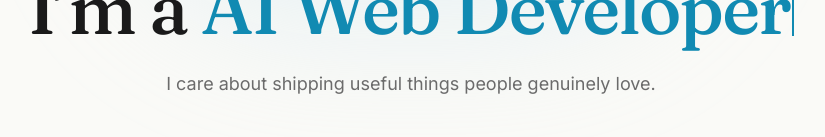
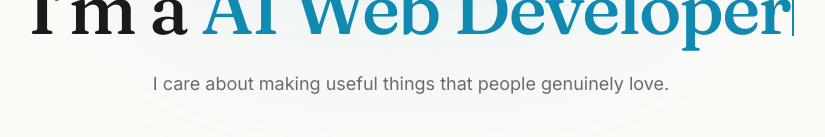
Before and after one commit to Afifrifaie/mywebsite, a Next.js app: page / in a window 1280 px wide. Shown: the part 380-517 px from the top of the page, without its empty margins (229-1054 px from the left). Built offline with nearby package versions, Linux system fonts and the light colour scheme.

Commit message:
Update Hero.tsx

```diff
--- a/src/components/Hero.tsx
+++ b/src/components/Hero.tsx
@@ -23,7 +23,7 @@ export default function Hero() {
       </h1>
 
       <p className="mx-auto mt-6 max-w-xl text-balance text-base text-muted sm:text-lg">
-        I care about shipping useful things people genuinely love.
+        I care about making useful things that people genuinely love.
       </p>
 
       <div className="mt-10 flex flex-wrap items-center justify-center gap-3">
```
